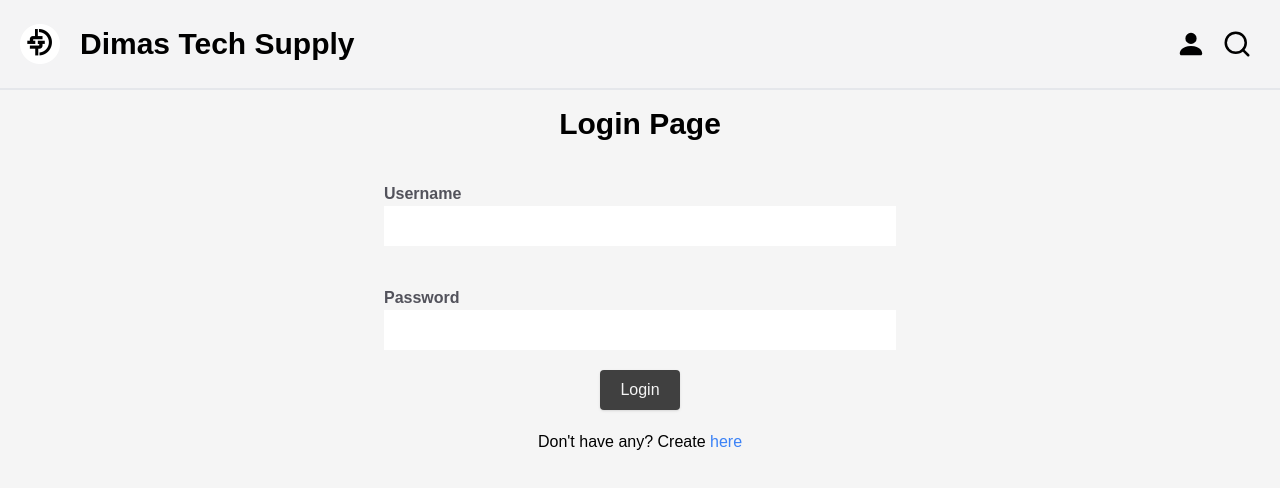
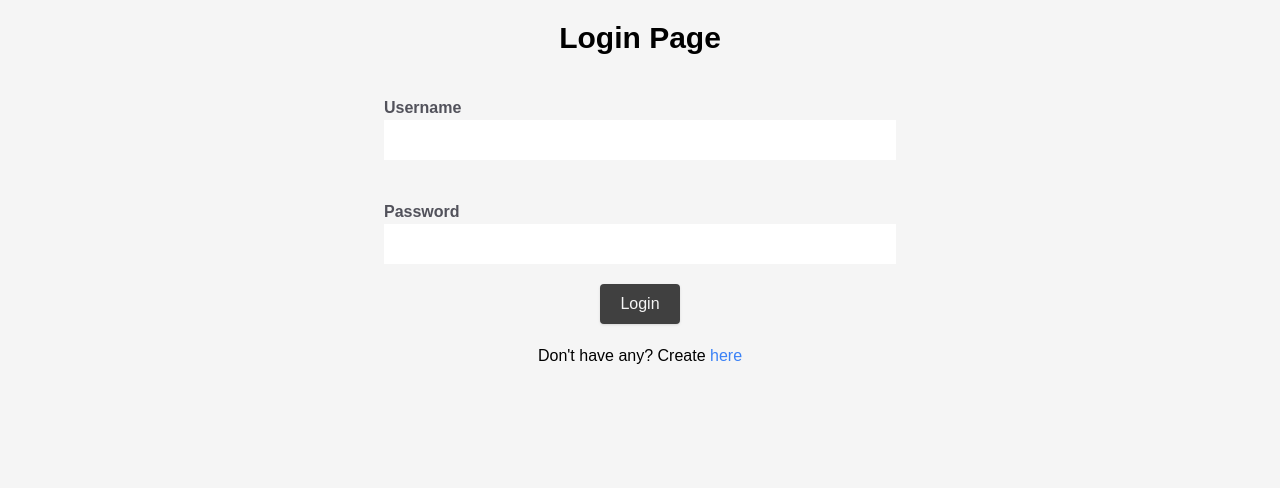
Before and after one commit to zackdesu/dimas-shop, a Next.js app: page /login in a window 1280 px wide. Shown: the top 488 px of the page. Built offline with nearby package versions, Linux system fonts and the light colour scheme.

Commit message:
Remove use client from layout and remove div layout

```diff
--- a/app/layout.js
+++ b/app/layout.js
@@ -1,8 +1,7 @@
-'use client'
 import Navbar from "@/components/navbar";
 import "./globals.css";
 import Provider from "./context/AuthContext";
-import React, { useRef } from 'react'
+import React from 'react'
 
 export const metadata = {
   title: "Dimas Tech Supply",
@@ -10,15 +9,11 @@ export const metadata = {
 };
 
 export default function RootLayout({ children }) {
-	const menu = useRef()
   return (
     <html lang="id">
       <body className="box-border font-poppins">
 	<Provider>
-        <Navbar ref={menu}/>
-        <div className="mt-[86px] max-sm:mt-[63px]" onClick={() => {
-	menu.current.classList.add('hidden')
-	}}>{children}</div>
+        {children}
 	</Provider>
       </body>
     </html>
```
